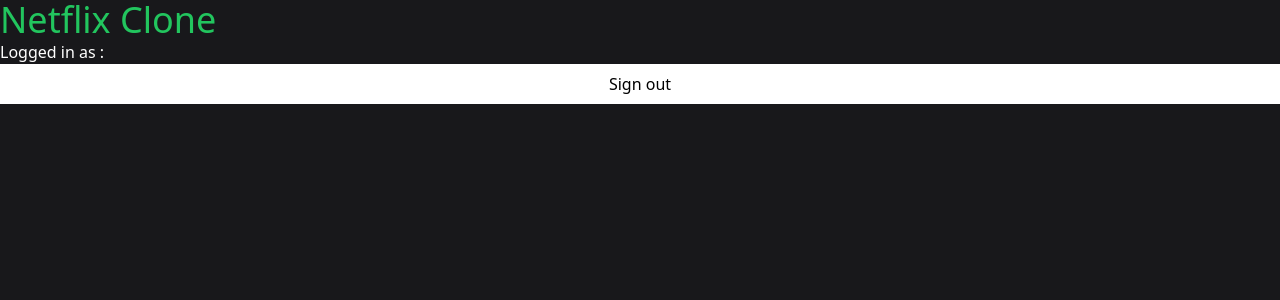
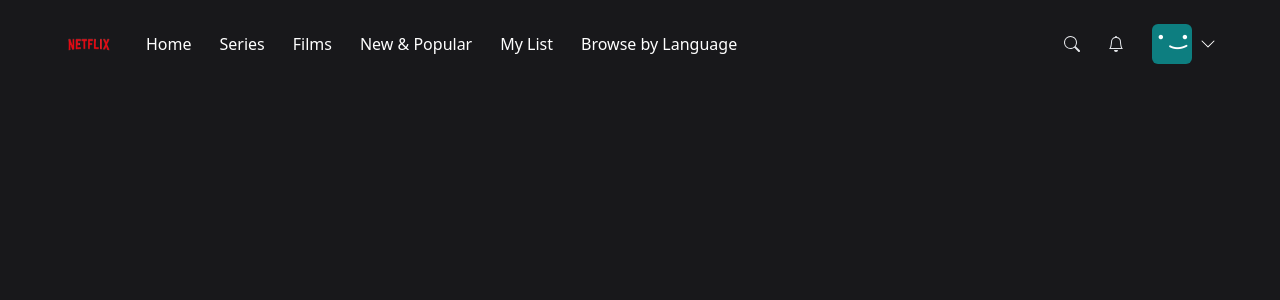
Before and after one commit to Arin101230523/NetflixClone, a Next.js app: page / in a window 1280 px wide. Shown: the top 300 px of the page. Built offline with nearby package versions, Linux system fonts and the light colour scheme; no server answers; the database is empty; sample sign-in values are in the browser's storage.

Commit message:
Finished navbar UI

```diff
--- /dev/null
+++ b/components/AccountMenu.tsx
@@ -0,0 +1,31 @@
+import { signOut } from 'next-auth/react';
+import React from 'react';
+
+interface AccountMenuProps {
+    visible?: boolean;
+}
+
+const AccountMenu: React.FC<AccountMenuProps> = ({
+    visible
+}) => {
+    if (!visible) return null;
+
+    return (
+        <div className='bg-black w-56 absolute top-14 right-0 py-5 border-2 border-gray-800 flex flex-col'>
+            <div className='flex flex-col gap-3 px-3'>
+                <div className='flex flex-row gap-3 items-center'>
+                    <img className='w-8 rounded-md' src='/images/Profile_Blue.png' alt='Profile Picture' />
+                    <p className='text-white text-sm group-hover:item:underline'>
+                        Username
+                    </p>
+                </div>
+                <hr className='bg-gray-600 border-0 h-px my-4' />
+                <div onClick={() => signOut()} className='text-center text-white text-sm hover:underline'>
+                    Sign out of Netflix?
+                </div>
+            </div>
+        </div>
+    );
+}
+
+export default AccountMenu;
--- /dev/null
+++ b/components/MobileMenu.tsx
@@ -0,0 +1,37 @@
+import React from 'react';
+
+interface MobileMenuProps {
+    visible?: boolean;
+}
+
+const MobileMenu: React.FC<MobileMenuProps> = ({visible}) => {
+
+    if (!visible) return null;
+
+    return (
+        <div className = 'bg-black w-56 absolute top-8 left-0 py-5 flex-col border-2 border-gray-800 flex'>
+            <div className = 'flex flex-col gap-4'>
+                <div className = 'px-3 text-center text-white hover:underline'>
+                    Home
+                </div>
+                <div className = 'px-3 text-center text-white hover:underline'>
+                    Series
+                </div>
+                <div className = 'px-3 text-center text-white hover:underline'>
+                    Films
+                </div>
+                <div className = 'px-3 text-center text-white hover:underline'>
+                    New & Popular
+                </div>
+                <div className = 'px-3 text-center text-white hover:underline'>
+                    My List
+                </div>
+                <div className = 'px-3 text-center text-white hover:underline'>
+                    Browse by Language
+                </div>
+            </div>
+        </div>
+    );
+}
+
+export default MobileMenu;
--- /dev/null
+++ b/components/Navbar.tsx
@@ -0,0 +1,101 @@
+import NavbarItem from './NavbarItem';
+import { BsChevronDown, BsSearch, BsBell } from 'react-icons/bs';
+import MobileMenu from './MobileMenu';
+import { useState, useCallback, useEffect } from 'react';
+import AccountMenu from './AccountMenu';
+
+const TOP_OFFSET = 66;
+
+
+const Navbar = () => {
+    const [showMobileMenu, setShowMobileMenu] = useState(false);
+    const [showAccountMenu, setShowAccountMenu] = useState(false);
+    const [showBackground, setShowBackground] = useState(false);
+
+    useEffect(() => {
+        const handleScroll = () => {
+                if(window.scrollY > TOP_OFFSET) {
+                    setShowBackground(true);
+                } else {
+                    setShowBackground(false);
+                }
+            }
+
+        window.addEventListener('scroll', handleScroll);
+
+        return () => {
+            window.removeEventListener('scroll', handleScroll);
+        }
+    },[]);
+
+    const toggleMobileMenu = useCallback(() => {
+        setShowMobileMenu((current) => !current);
+    }, []);
+
+    const toggleAccountMenu = useCallback(() => {
+        setShowAccountMenu((current) => !current);
+    }, []);
+
+    return (
+        <nav className='w-full fixed z-40'>
+            <div
+                className={`
+                    px-4
+                    md:px-16
+                    py-6
+                    flex
+                    items-center
+                    ${showBackground ? 'bg-zinc-900 bg-opacity-90' : ''}
+    `}
+            >
+                <img className='h-4 lg:h-7' src='images/logo.png' alt='Netflix Logo' />
+
+                <div
+                    className='
+                        flex-row
+                        ml-8
+                        gap-7
+                        hidden
+                        lg:flex
+                    '
+                >
+                    <NavbarItem label='Home' />
+                    <NavbarItem label='Series' />
+                    <NavbarItem label='Films' />
+                    <NavbarItem label='New & Popular' />
+                    <NavbarItem label='My List' />
+                    <NavbarItem label='Browse by Language' />
+                </div>
+
+                <div
+                    onClick={toggleMobileMenu}
+                    className='lg:hidden flex flex-row items-center gap-2 ml-8 cursor-pointer relative'
+                >
+                    <p className='text-white text-sm'>Browse</p>
+                    <BsChevronDown className={`text-white transition ${showMobileMenu ? 'rotate-180' : 'rotate-0'}`} />
+                    <MobileMenu visible={showMobileMenu} />
+                </div>
+
+                <div className='ml-auto flex items-center gap-7'>
+                    <div className='text-gray-200 hover:text-gray-300 cursor-pointer'>
+                        <BsSearch />
+                    </div>
+                    <div className='text-gray-200 hover:text-gray-300 cursor-pointer'>
+                        <BsBell />
+                    </div>
+
+                    <div onClick = {toggleAccountMenu} className = 'flex flex-row items-center gap-2 cursor-pointer relative'>
+                        <div className = 'w-6 h-6 lg:w-10 lg:h-10 rounded-md overflow-hidden'>
+                            <img src = 'images/Profile_Blue.png' alt = 'Profile' />
+                        </div>
+                        <BsChevronDown className={`text-white transition ${showAccountMenu ? 'rotate-180' : 'rotate-0'}`} />
+                        <AccountMenu visible={showAccountMenu}/>
+                    </div>
+
+                </div>
+            </div>
+        </nav>
+    );
+}
+
+export default Navbar;
--- /dev/null
+++ b/components/NavbarItem.tsx
@@ -0,0 +1,17 @@
+import React from 'react';
+
+interface NavbarItemProps {
+    label: string;
+}
+
+const NavbarItem: React.FC<NavbarItemProps> = ({
+    label
+}) => {
+    return (
+        <div className = 'text-white cursor-pointer hover:text-gray-300 transition'>
+            {label}
+        </div>
+    );
+}
+
+export default NavbarItem;
--- a/pages/index.tsx
+++ b/pages/index.tsx
@@ -1,5 +1,6 @@
-import { signOut, getSession } from 'next-auth/react';
+import { getSession } from 'next-auth/react';
 import { NextPageContext } from 'next';
+import Navbar from '@/components/Navbar';
 
 import useCurrentUser from '@/hooks/useCurrentUser';
 
@@ -25,9 +26,9 @@
 
   return (
     <>
-      <h1 className = 'text-4xl text-green-500'>Netflix Clone</h1>
-      <p className = "text-white">Logged in as : {user?.name}</p>
-      <button className = 'h-10 w-full bg-white' onClick={() => signOut()}>Sign out</button>
+      <Navbar>
+
+      </Navbar>
     </>
   );
 }
--- a/styles/globals.css
+++ b/styles/globals.css
@@ -4,6 +4,10 @@
 
 body {
   @apply bg-zinc-900 h-full overflow-x-hidden;
+  user-select: none;
+  -webkit-user-select: none;
+  -moz-user-select: none;
+  -ms-user-select: none;
 }
 
 #__next {
```
